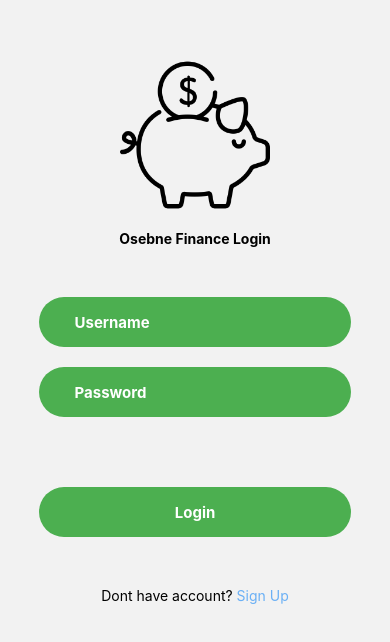
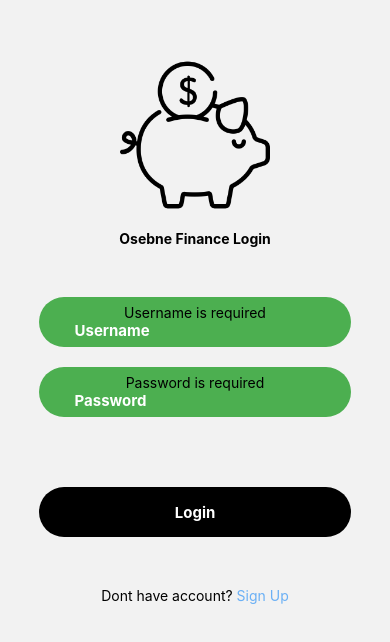
Before and after one commit to VosinekTimotej/tzva_projekt, a React Native app: screen /LoginScreen in a window 390 px wide. Shown: the top 642 px of the page. Built offline with nearby package versions, Linux system fonts and the light colour scheme.

Commit message:
LoginForm validation

```diff
--- a/components/Login/LoginForm.js
+++ b/components/Login/LoginForm.js
@@ -1,23 +1,61 @@
 import { Button, StyleSheet, Text, TextInput, TouchableOpacity, View } from 'react-native'
 import React from 'react'
+import { Formik } from 'formik';
+import * as Yup from 'yup';
 
 const LoginForm = ({navigation}) => {
+
+    const LoginSchema = Yup.object().shape({
+        username: Yup.string()
+            .required('Username is required')
+            .min(3, 'Username must be at least 3 characters long')
+            .matches(/[a-zA-Z]/, 'Username must contain at least 1 letter'),
+        password: Yup.string()
+            .required('Password is required')
+            .min(8, 'Password must be at least 8 characters long')
+            .matches(
+                /^(?=.*[a-z])(?=.*[A-Z])(?=.*\d)(?=.*[@$!%*?&])/,
+                'Password must have at least one lowercase, one uppercase, one number, and one special character'
+            )
+    })
+
+    const handleLogin = (values) => {
+        console.log('username and password:', values.username, values.password);
+    };
+
     return (
+
+        <Formik
+            initialValues={{username:'', password:''}}
+            onSubmit={(values) => {handleLogin(values)}}
+            validationSchema={LoginSchema}
+            validateOnMount={true}
+        >
+            {({ handleChange, handleBlur, handleSubmit, values, errors, isValid}) => (
                 <View style={styles.container}>
                     <View style={styles.usernameContainer}>
+                    {errors.username && (
+                        <Text style={styles.errorText}>{errors.username}</Text>
+                    )}
                         <TextInput
-                    style={styles.TextInput}
+                            style={[styles.TextInput,
+                                // { color: values.username.length < 1 || errors.username ? 'red' : '#fff'}
+                            ]}
                             placeholder='Username'
                             placeholderTextColor="#FFF"
                             autoCapitalize='none'
                             textContentType='username'
                             autoFocus={true}
-                    // onChangeText={}
-                    // onBlur={}
-                    // value={}
+                            onChangeText={handleChange('username')}
+                            onBlur={handleBlur('username')}
+                            value={values.username}
                         />
                     </View>
+
                     <View style={styles.passwordContainer}>
+                    {errors.password && (
+                        <Text style={styles.errorText}>{errors.password}</Text>
+                    )}
                         <TextInput
                             style={styles.TextInput}
                             placeholder='Password'
@@ -26,13 +64,13 @@ const LoginForm = ({navigation}) => {
                             textContentType='password'
                             autoCorrect={false}
                             secureTextEntry={true}
-                    // onChangeText={}
-                    // onBlur={}
-                    // value={}
+                            onChangeText={handleChange('password')}
+                            onBlur={handleBlur('password')}
+                            value={values.password}
                         />
                     </View>
                     <View style={styles.buttonContainer}>
-                <TouchableOpacity style={styles.loginButton}>
+                        <TouchableOpacity style={styles.loginButton(isValid)} onPress={handleSubmit} disabled={!isValid}>
                             <Text style={styles.loginButtonText}>Login</Text>
                         </TouchableOpacity>
                     </View>
@@ -43,8 +81,13 @@ const LoginForm = ({navigation}) => {
                             <Text style={styles.signUpText}>Sign Up</Text>
                         </TouchableOpacity>
                     </View>
+                </View>
+            )}
+        </Formik>
 
-        </View>
+
+
+
     )
 }
 
@@ -92,13 +135,13 @@ const styles = StyleSheet.create({
     signUpText:{
         color: '#6BB0F5'
     },
-    loginButton: {
+    loginButton: isValid=>({
         height: 50,
         justifyContent: 'center',
         alignItems: 'center',
-        backgroundColor: '#4CAF50',
+        backgroundColor: isValid ? '#4CAF50' : '#000',
         borderRadius: 25,
-    },
+    }),
     loginButtonText: {
         color: '#FFF',
         fontSize: 15,
--- a/components/SignUp/SignUpForm.js
+++ b/components/SignUp/SignUpForm.js
@@ -10,7 +10,7 @@ const SignUpForm = ({navigation}) => {
                     placeholder='Email'
                     placeholderTextColor="#FFF"
                     autoCapitalize='none'
-                    textContentType='email'
+                    textContentType='emailAddress'
                     autoCorrect={false}
                     autoFocus={true}
                 />
--- a/package.json
+++ b/package.json
@@ -13,8 +13,10 @@
     "@react-navigation/stack": "^6.3.17",
     "expo": "~48.0.18",
     "expo-status-bar": "~1.4.4",
+    "formik": "^2.4.2",
     "react": "18.2.0",
-    "react-native": "0.71.8"
+    "react-native": "0.71.8",
+    "yup": "^1.2.0"
   },
   "devDependencies": {
     "@babel/core": "^7.20.0"
```
Also changed, not shown: 1 other file (tests, documents, lock files or other folders). Lines whose indentation alone changed are shown as unchanged.
